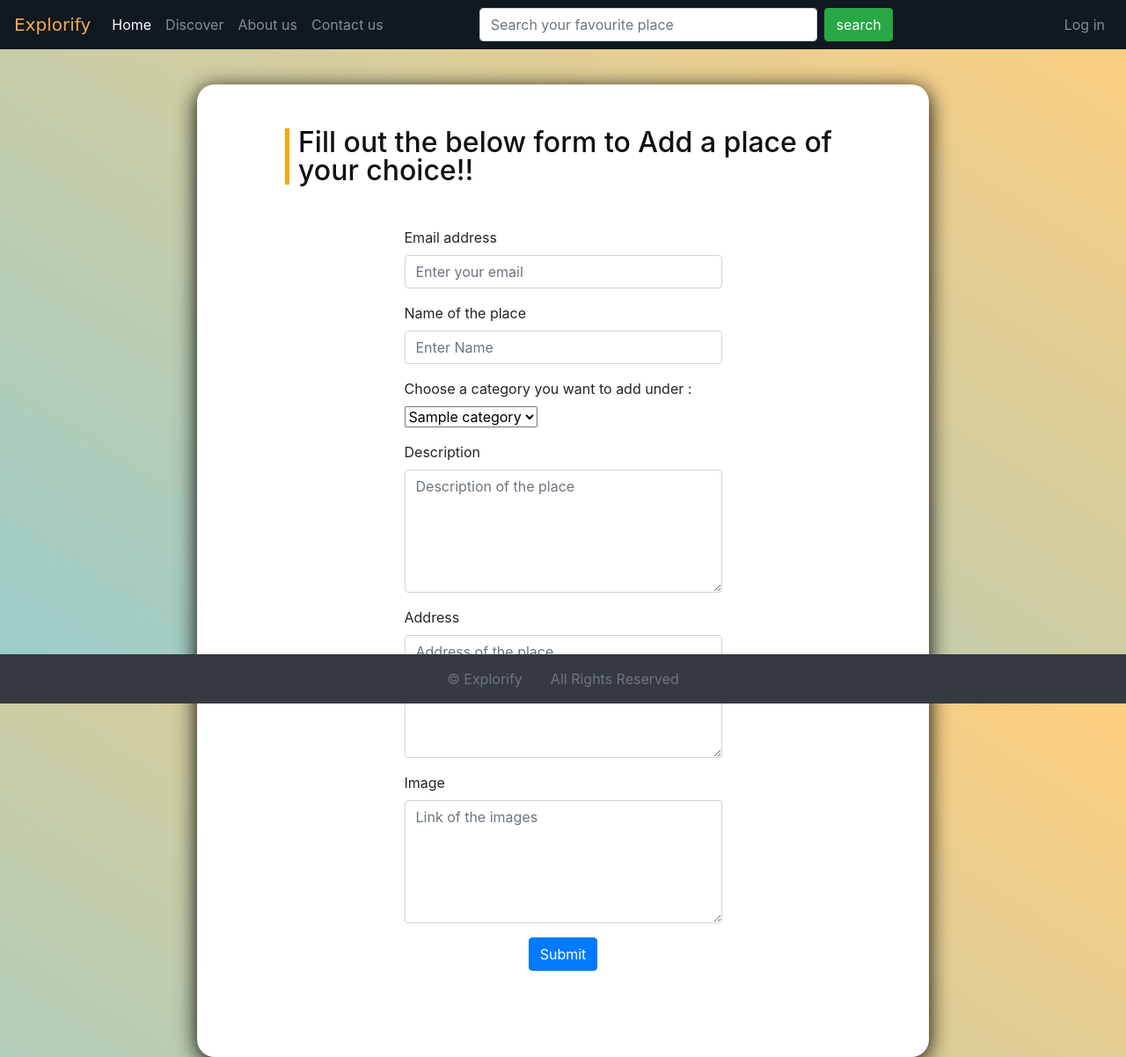
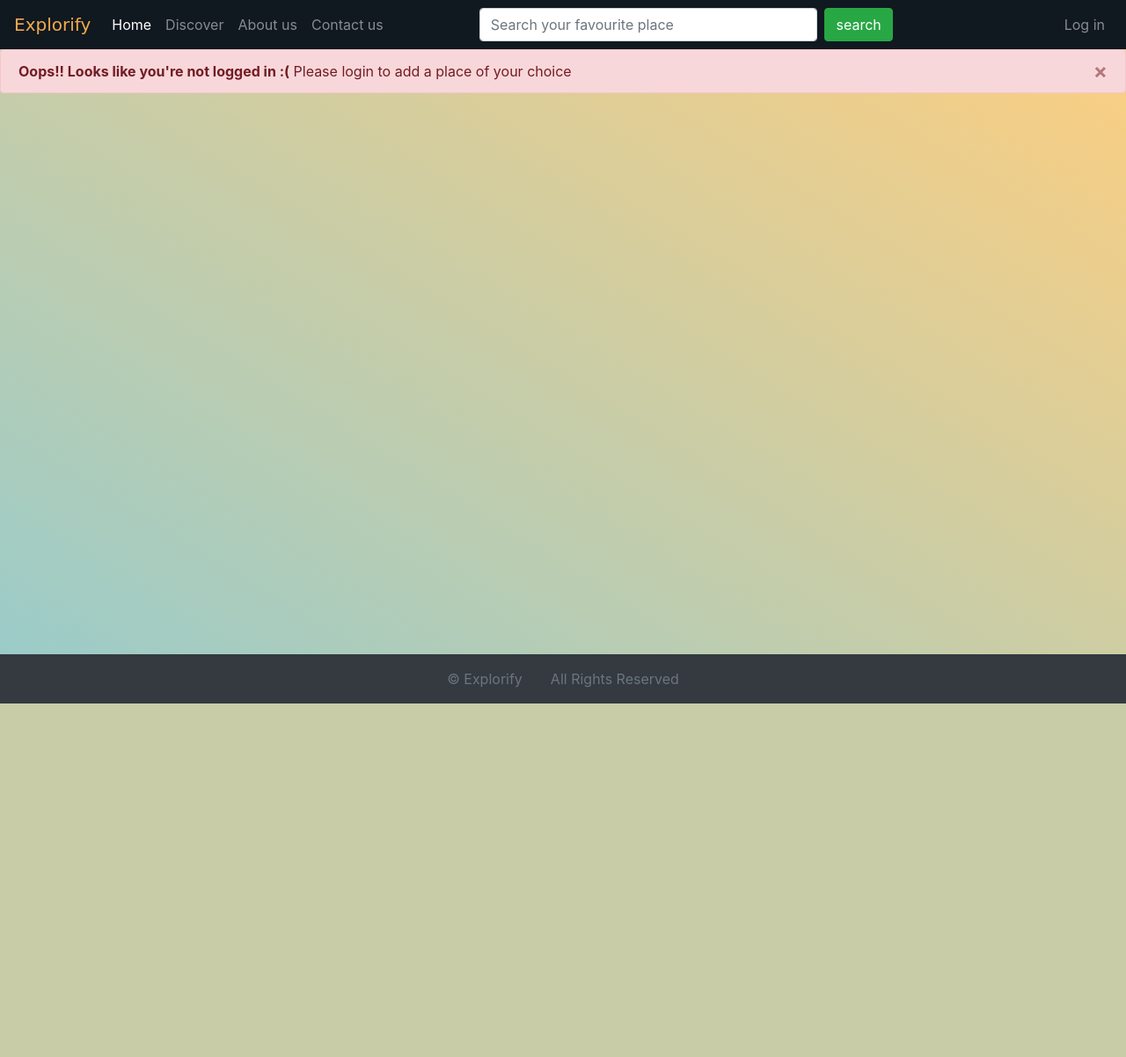
Before and after one commit to PADMANJALI1848/PW2-Explorify, a PHP site: page /AddPlace.php in a window 1280 px wide. Shown: the whole page at 88% size. After the commit the page ends 800 px from the top, so only its background shows below. Run offline with PHP 8.4, Linux system fonts and the light colour scheme; tables that the repository leaves empty or names only in its code hold one stand-in row (values such as "Sample post"); some libraries are stand-ins or nearby versions; some web fonts are replaced.

Commit message:
modified a bit

```diff
--- a/AddPlace.php
+++ b/AddPlace.php
@@ -5,7 +5,7 @@
 
 <style>
 .form{
-  position : relavtive;
+  position : relative;
   padding : 50px 40px;
   background : #fff;
   border-radius : 20px;
@@ -18,6 +18,7 @@ body{
     background-image:linear-gradient(to top right , rgba(48,152,152,0.5) , rgba(255,159,0,0.5));
     width:100%;
     height:100vh;
+    background-attachment : fixed;
     background-size:cover;
     background-position:center;
     position: relative;
@@ -42,6 +43,7 @@ body{
         $method = $_SERVER['REQUEST_METHOD'];
         if($method == 'POST')
         {
+            $id = $_SESSION['userid'];
             $email = $_POST['email'];
             $pname = $_POST['p_name'];
             $descr = $_POST['descr'];
@@ -52,25 +54,28 @@ body{
             $catresult = mysqli_query($con , $catsql);
             $catrow = mysqli_fetch_assoc($catresult);
             $catid = $catrow['cat_id'];
-          $sql = "INSERT INTO `PLACES`(p_name , cat_id , descr , address , p_img) VALUES ('$pname' ,  '$catid' , '$descr' , '$address' , '$pimg')";
+            $sql = "INSERT INTO `PLACES`(p_name , cat_id , descr , address , p_img , userid) VALUES ('$pname' ,  '$catid' , '$descr' , '$address' , '$pimg' , '$id')";
             $result = mysqli_query($con , $sql);
             $showAlert = true;
             if($showAlert)
             {
               echo '<div class="alert alert-success alert-dismissible fade show" role="alert">
                       <strong>Successfully added the place!!</strong> You can now view it!!
-                    <button type="button" class="btn-close" data-bs-dismiss="alert" aria-label="Close"></button>
+                      <button type="button" class="close" data-dismiss="alert" aria-label="Close" style="outline: none;">
+                            <span aria-hidden="true">&times;</span>
+                        </button>
                     </div>';
             }
         }
     ?>
 
-
-    <div class="container form">
+<?php
+    if(isset($_SESSION['loggedin']) && $_SESSION['loggedin']==true){
+    echo '<div class="container form">
         <h2>Fill out the below form to Add a place of your choice!!</h2>
         <div class="row justify-content-center my-5">
             <div class="col-lg-6">
-              <form action="<?php echo $_SERVER['REQUEST_URI']; ?>" method="POST">
+              <form action="'.$_SERVER['REQUEST_URI'].'" method="POST">
                 <label for="email" class="form-label">Email address</label>
                 <input type="email" class="form-control mb-3" id="email" required name="email" placeholder="Enter your email">
 
@@ -78,8 +83,8 @@ body{
                 <input type="text" class="form-control mb-3" id="name" required name="p_name" placeholder="Enter Name">
 
                 <label for="category" class="form-label">Choose a category you want to add under : </label>
-                <select name="category" class="form-select mb-3" id="category">
-               <?php
+                <select name="category" class="form-select mb-3" id="category">'.
+
                     $sql1 = "SELECT * FROM `CATEGORIES`";
                     $result = mysqli_query($con , $sql1);
                     while($row = mysqli_fetch_assoc($result)){
@@ -88,8 +93,7 @@ body{
                             echo
                                     '<option value="'. $catname .'">'. $catname .'</option>';
                         }
-                ?>
-                </select>
+                echo '</select>
                 <br>
                 <label for="description" class="form-label">Description</label>
                 <textarea name="descr" class="form-control mb-3" style="height:140px;" id="description" placeholder="Description of the place"></textarea>
@@ -105,9 +109,24 @@ body{
               </form>
             </div>
         </div>
-    </div>
+    </div>';
+    }
+    else
+    {
+       echo '<div class="alert alert-danger alert-dismissible fade show" role="alert">
+            <strong>Oops!! Looks like you\'re not logged in :(</strong> Please login to add a place of your choice
+            <button type="button" class="close" data-dismiss="alert" aria-label="Close" style="outline: none;">
+              <span aria-hidden="true">&times;</span>
+            </button>
+            </div>';
+    }
+?>
 
-
+<script>
+  document.addEventListener('DOMContentLoaded', () => {
+    $('.alert').alert()
+  })
+</script>
 <?php
     include('templates/footer.php');
 ?>
--- a/search.php
+++ b/search.php
@@ -8,6 +8,7 @@ body{
     background-image:linear-gradient(to top right , rgba(48,152,152,0.5) , rgba(255,159,0,0.5));
     width:100%;
     height:100vh;
+    background-attachment:fixed;
     background-size:cover;
     background-position:center;
     position: relative;
@@ -48,7 +49,10 @@ body{
                 }
                 if($noResult)
                 {
-                    echo '<h2 class="text-center mt-3">No Results Found for '. $searchTerm .'</h2>';
+                    echo '<div class="container mx-auto" style="height : 150px;">
+                            <h2 class="text-center mt-3">No Results Found for &#8221'. $searchTerm .'&#8221</h2>
+                            <img src="admin/images/noResult.jpg" class="card-img-top" alt="noResults">
+                         </div>';
                 }
              ?>
         </div>
```
Also changed, not shown: ExplorePlace.php (+7 -1 lines), admin/images/noResult.jpg (added). Lines whose indentation alone changed are shown as unchanged.
